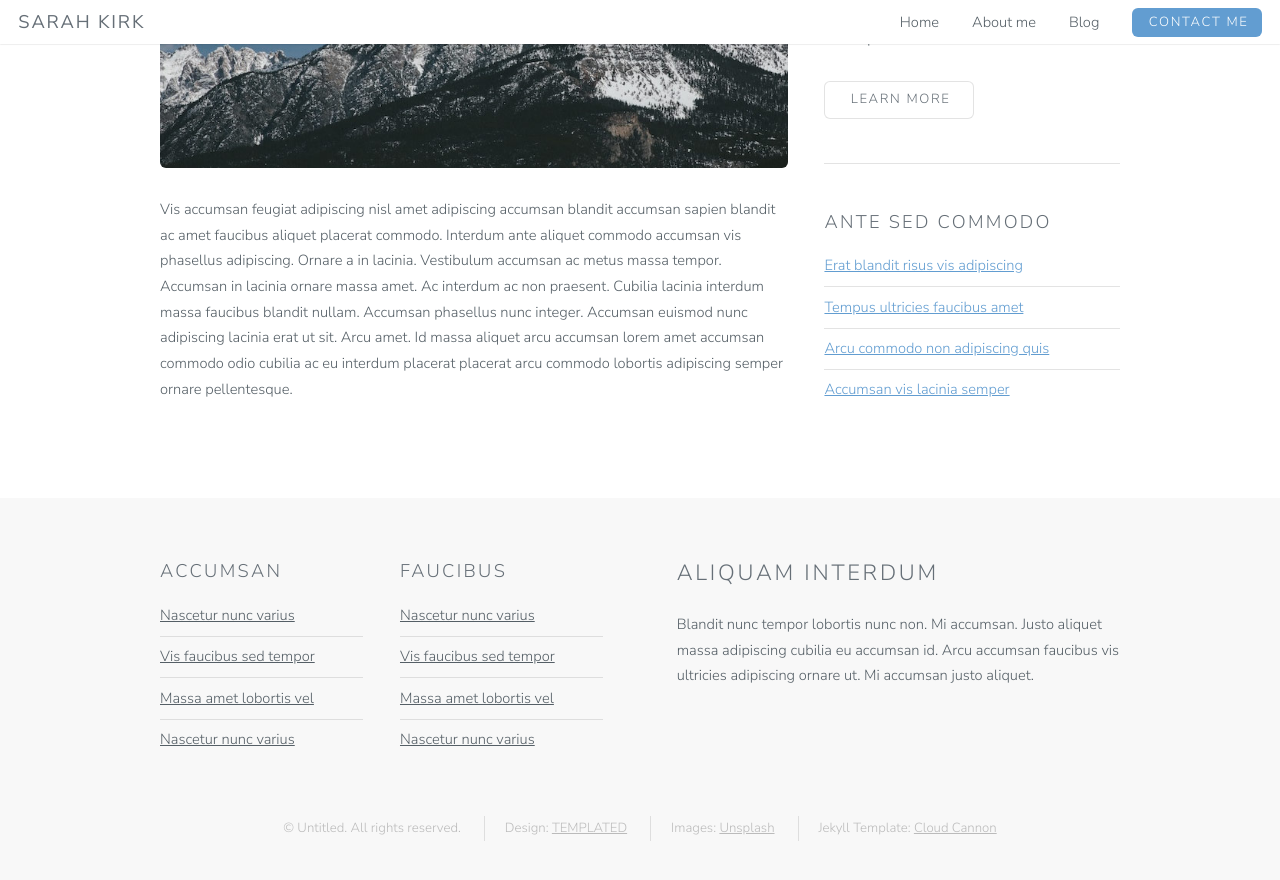
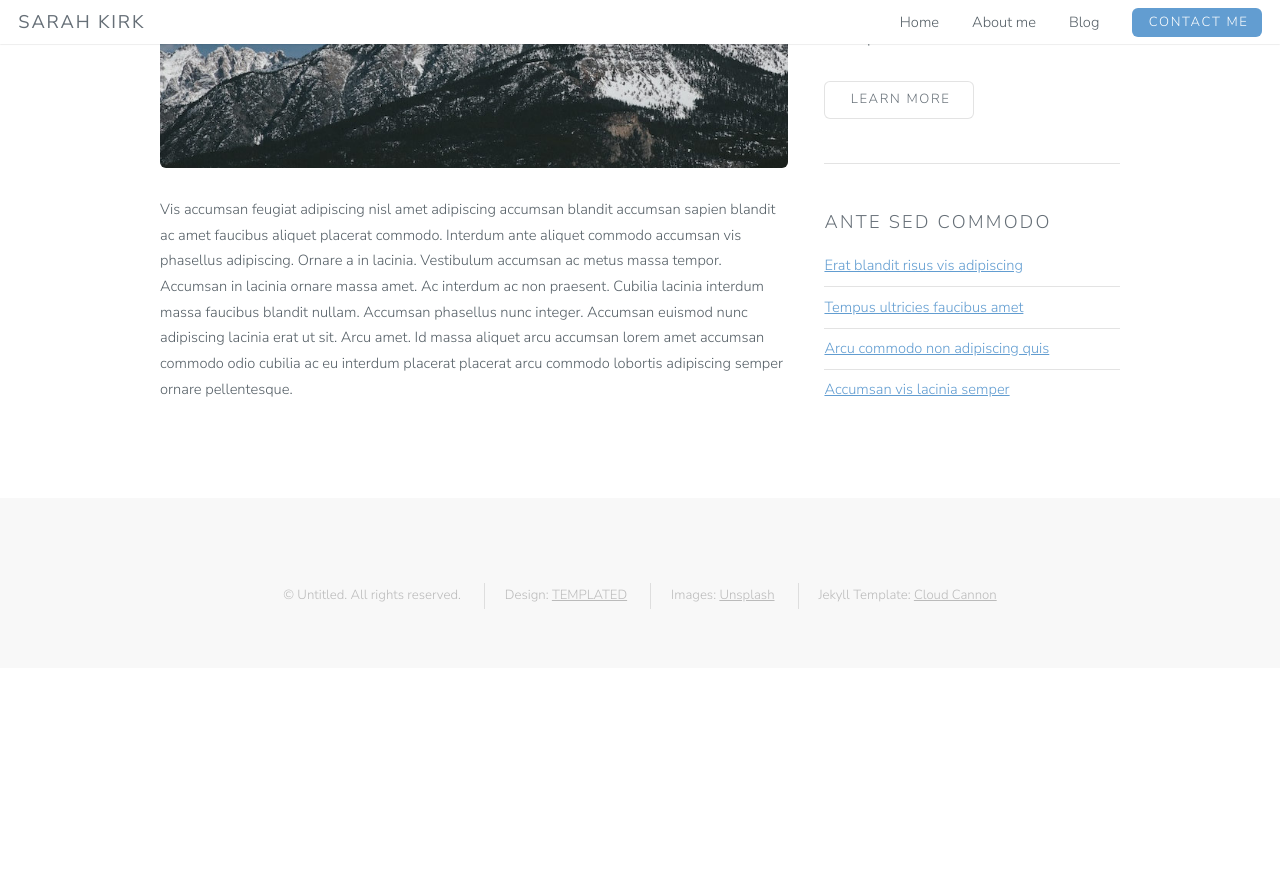
Before and after one commit to Kharsikar/kharsikar.github.io, a Jekyll site: the page built from index.html, in a window 1280 px wide and 900 px high, scrolled down 2203 px. Shown: the top 880 px of the window. Built offline with Jekyll 4.4.1, drawn with Linux system fonts in a browser that asks for light colours; after the commit the page ends 2871 px from its top, so only the background shows below that.

Commit message:
removing junk

```diff
--- a/_includes/footer.html
+++ b/_includes/footer.html
@@ -1,6 +1,7 @@
 <!-- Footer -->
 <footer id="footer">
-    <div class="container">
+<!--   To delete   -->
+<!--     <div class="container">
         <div class="row double">
             <div class="6u">
                 <div class="row collapse-at-2">
@@ -29,13 +30,11 @@
                 <p>Blandit nunc tempor lobortis nunc non. Mi accumsan. Justo aliquet massa adipiscing cubilia eu accumsan id. Arcu accumsan faucibus vis ultricies adipiscing ornare ut. Mi accumsan justo aliquet.</p>
                 <ul class="icons">
                     <li><a href="#" class="icon fa-twitter"><span class="label">Twitter</span></a></li>
-                    <li><a href="#" class="icon fa-facebook"><span class="label">Facebook</span></a></li>
                     <li><a href="#" class="icon fa-instagram"><span class="label">Instagram</span></a></li>
                     <li><a href="#" class="icon fa-linkedin"><span class="label">LinkedIn</span></a></li>
-                    <li><a href="#" class="icon fa-pinterest"><span class="label">Pinterest</span></a></li>
                 </ul>
             </div>
-        </div>
+        </div> -->
         <ul class="copyright">
             <li>&copy; Untitled. All rights reserved.</li>
             <li>Design: <a href="http://templated.co">TEMPLATED</a></li>
```
